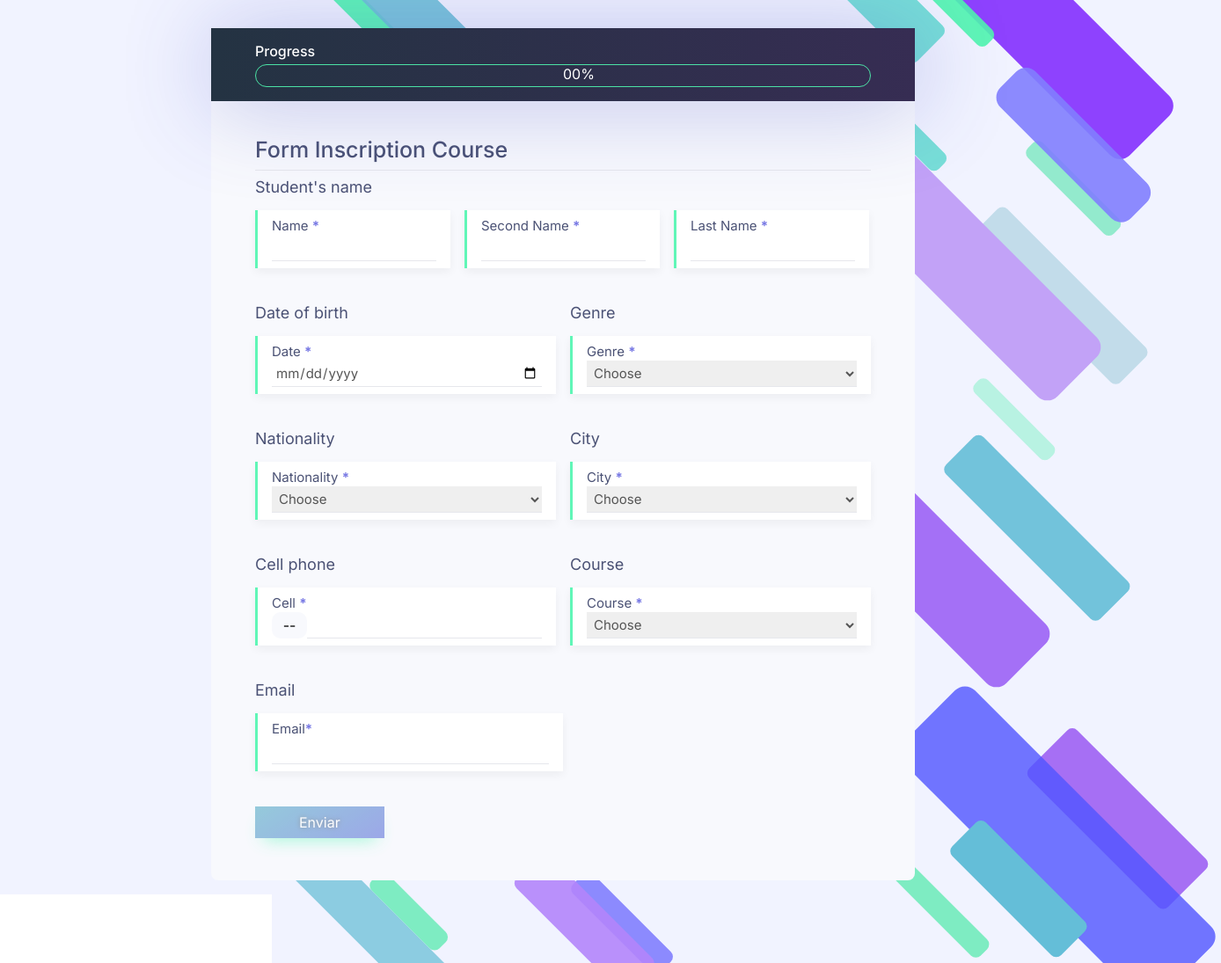
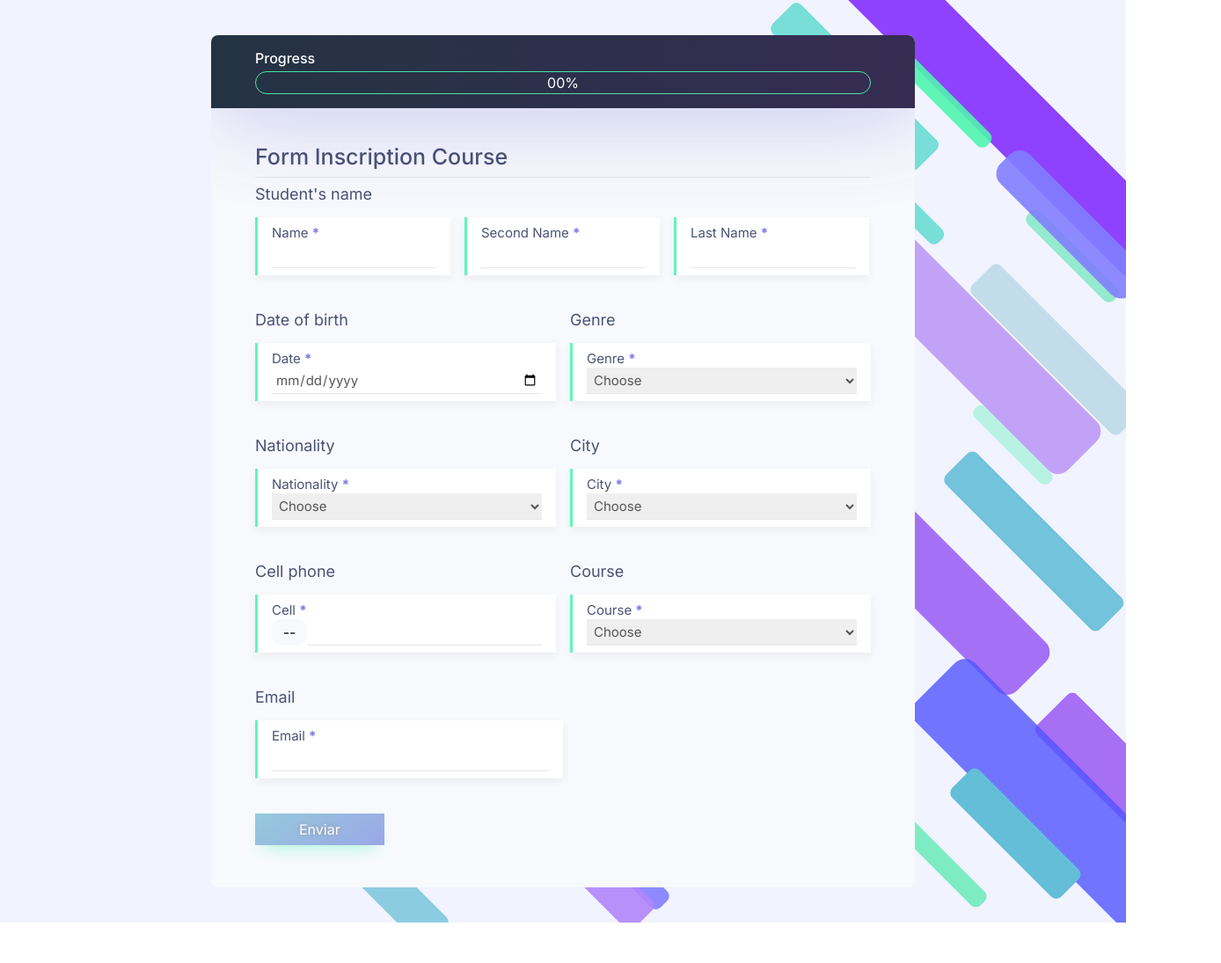
Before and after one commit to HunigoleSan/form-validation-hunigole, a plain HTML site: page index.html in a window 1280 px wide. Shown: the top 1095 px of the page at 88% size, 1388 px wide, since content can reach past the window. After the commit the page ends 1049 px from the top, so only its background shows below. Drawn offline with Linux system fonts and the light colour scheme; a script that the page names is missing.

Commit message:
Limpiando codigo

```diff
--- a/css/box_bg.css
+++ b/css/box_bg.css
@@ -1,13 +1,21 @@
-.box,
-.box * {
-    box-sizing: border-box;
+
+
+
+.cape-box{
+    width: 100%;
+    height: 100%;
+    position: absolute;
+    overflow: hidden;
+    z-index: 2;
+    top: 0;
+    display: flex;
+    justify-content: end;
 }
-
 .box {
-    width: 1079.41px;
-    height: 1276.41px;
-    position: absolute;
-    right: 0;
+    position: relative;
+    min-width: 1079.41px;
+    height: 100%;
+    right: 0%;
     top: 50%;
     transform: translate(10%,-50%);
     background-color: var(--soft-purple);
--- a/css/form_course.css
+++ b/css/form_course.css
@@ -1,5 +1,9 @@
 body{
     overflow-x: hidden;
+    width: 100%;
+    height: 100vh;
+    min-height: 100vh;
+    position: relative;
 }
 .flex-full{
     flex: 1;
@@ -25,25 +29,28 @@ body{
 .inscription{
     position: relative;
     width: 100%;
-    min-height: 100vh;
-    /* overflow: hidden; */
     background-color: var(--soft-purple);
     display: flex;
     justify-content: center;
     align-items: center;
-    padding: 3.2rem 1.6rem 1.6rem 1.6rem;
+    padding: 4rem 1.6rem;
 }
 body:has(.open){
     overflow: hidden;
 }
 
 .inscription__data{
+    border-radius: 12px;
+    overflow: hidden;
     width: 800px;
     background: var(--soft-grey);
     position: relative;
     z-index: 5;
     border-radius: .8rem;
 }
+
+
+
 
 .inscription__progress{
     position: sticky;
@@ -77,9 +84,9 @@ body:has(.open){
 .inscription__progress-value{
     position: absolute;
     left: 50%;
-    top: 50%;
+    top: 54px;
     font-size: 1.6rem;
-    transform: translate(-50% + 16px, -50% + 20px);
+    transform: translate(-50%, -50%);
     color: var(--white);
 }
 .header{
@@ -106,6 +113,7 @@ body:has(.open){
 .form__row{
     padding-bottom: 4rem;
 }
+
 .form__btns{
     display: flex;
     gap: 1.6rem;
@@ -276,12 +284,29 @@ body:has(.open){
     .form-capa{
         padding: 2rem;
     }
+    .form__submit {
+        width: 100%;
+    }
+    .form__buttons .form__row:last-child{
+        padding-bottom: 1.6rem;
+    }
+}
+@media (width <= 414px){
+    .form__buttons .form__row:last-child{
+        padding-bottom: 0px;
+    }
+    .header{
+
+    }
 }
 @media (width <= 375px){
-    .inscription__data,
-    .form-capa{
+    .form-capa,.form,.inscription__progress {
         padding: 1.6rem 2rem;
     }
+    .header__title{
+        font-size: 2.2rem;
+    }
+    .header{padding: 4rem 1.6rem 0rem 1.6rem;}
 
 }
 
--- a/index.html
+++ b/index.html
@@ -18,6 +18,7 @@
 
 <body>
     <section id="inscription" class="inscription">
+        <div class="cape-box">
             <div class="box">
                 <div class="rect rect-purple-1"></div>
                 <div class="rect rect-purple-7"></div>
@@ -52,6 +53,7 @@
                 <div class="rect rect-sky-2"></div>
                 <div class="rect rect-green-5"></div>
             </div>
+        </div>
         <section class="inscription__data">
             <div class="inscription__progress">
                 <p class="inscription__progress-title">Progress</p>
@@ -72,21 +74,26 @@
                             <div class="form__control_data">
                                 <div class="form__input">
                                     <label class="form__label" for="name_">Name <b class="purple colors">*</b> </label>
-                                    <input class="form__control control" pattern="[A-Za-záéíóúÁÉÍÓÚñÑ\s]+" maxlength="30" type="text" name="name" data-user="true" id="name_" required>
+                                    <input class="form__control control" pattern="[A-Za-záéíóúÁÉÍÓÚñÑ\s]+"
+                                        maxlength="30" type="text" name="name" data-user="true" id="name_" required>
                                 </div>
                                 <p id="name-error" class="message name"></p>
                             </div>
                             <div class="form__control_data">
                                 <div class="form__input">
-                                    <label class="form__label" for="second_name">Second Name <b class="purple colors">*</b> </label>
-                                    <input class="form__control control" pattern="[A-Za-záéíóúÁÉÍÓÚñÑ\s]+" maxlength="30" type="text" name="second_name" data-user="null" id="second_name">
+                                    <label class="form__label" for="second_name">Second Name <b
+                                            class="purple colors">*</b> </label>
+                                    <input class="form__control control" pattern="[A-Za-záéíóúÁÉÍÓÚñÑ\s]+"
+                                        maxlength="30" type="text" name="second_name" data-user="null" id="second_name">
                                 </div>
                                 <p id="second-name-error" class="message second_name"></p>
                             </div>
                             <div class="form__control_data">
                                 <div class="form__input">
-                                    <label class="form__label" for="last_name">Last Name <b class="purple colors">*</b> </label>
-                                    <input class="form__control control" maxlength="60" type="text" data-user="true" name="last_name" id="last_name">
+                                    <label class="form__label" for="last_name">Last Name <b class="purple colors">*</b>
+                                    </label>
+                                    <input class="form__control control" maxlength="60" type="text" data-user="true"
+                                        name="last_name" id="last_name">
                                 </div>
                                 <p id="last-name-error" class="message last_name"></p>
                             </div>
@@ -99,8 +106,10 @@
                                 <div class="form__button">
                                     <div class="form__control_data form__control_data-width">
                                         <div class="form__input">
-                                            <label class="form__label city-title" for="date_of_birth">Date <b class="purple colors">*</b> </label>
-                                            <input class="form__control control" type="date" data-user="true" name="date_of_birth" id="date_of_birth">
+                                            <label class="form__label city-title" for="date_of_birth">Date <b
+                                                    class="purple colors">*</b> </label>
+                                            <input class="form__control control" type="date" data-user="true"
+                                                name="date_of_birth" id="date_of_birth">
                                         </div>
                                         <p id="date-of-birth-error" class="message date_of_birth"></p>
                                     </div>
@@ -111,8 +120,10 @@
                                 <div class="form__button">
                                     <div class="form__control_data form__control_data-width">
                                         <div class="form__input">
-                                            <label class="form__label city-title" for="genre">Genre <b class="purple colors">*</b> </label>
-                                            <select id="genre" class="form__control control" data-user="true" name="genre" required>
+                                            <label class="form__label city-title" for="genre">Genre <b
+                                                    class="purple colors">*</b> </label>
+                                            <select id="genre" class="form__control control" data-user="true"
+                                                name="genre" required>
                                                 <option value="choose">Choose</option>
                                                 <option value="Femenina">Femenina</option>
                                                 <option value="Masculino">Masculino</option>
@@ -132,8 +143,10 @@
                                 <div class="form__button">
                                     <div class="form__control_data form__control_data-width">
                                         <div class="form__input">
-                                            <label class="form__label city-title" for="nationality">Nationality <b class="purple colors">*</b> </label>
-                                            <select id="nationality" class="form__control control" name="nationality" data-user="true" required>
+                                            <label class="form__label city-title" for="nationality">Nationality <b
+                                                    class="purple colors">*</b> </label>
+                                            <select id="nationality" class="form__control control" name="nationality"
+                                                data-user="true" required>
                                                 <option value="choose">Choose</option>
                                                 <option value="peruana">Peruana</option>
                                                 <option value="chilena">Chilena</option>
@@ -151,8 +164,10 @@
                                 <div class="form__button">
                                     <div class="form__control_data form__control_data-width">
                                         <div class="form__input">
-                                            <label class="form__label city-title" for="city">City <b class="purple colors">*</b> </label>
-                                            <select id="city" class="form__control control" data-user="true" name="city" required>
+                                            <label class="form__label city-title" for="city">City <b
+                                                    class="purple colors">*</b> </label>
+                                            <select id="city" class="form__control control" data-user="true" name="city"
+                                                required>
                                                 <option value="choose">Choose</option>
                                             </select>
                                         </div>
@@ -170,10 +185,13 @@
                                 <div class="form__button">
                                     <div class="form__control_data form__control_data-width">
                                         <div class="form__input">
-                                            <label class="form__label" for="cell">Cell <b class="purple colors">*</b> </label>
+                                            <label class="form__label" for="cell">Cell <b class="purple colors">*</b>
+                                            </label>
                                             <div class="flex">
                                                 <div id="prefix" class="form__prefix">--</div>
-                                                <input class="form__control control" pattern="[A-Za-záéíóúÁÉÍÓÚñÑ\s]+" type="tel" maxlength="9" name="cell" data-user="true" id="cell" required>
+                                                <input class="form__control control" pattern="[A-Za-záéíóúÁÉÍÓÚñÑ\s]+"
+                                                    type="tel" maxlength="9" name="cell" data-user="true" id="cell"
+                                                    required>
                                             </div>
                                         </div>
                                         <p id="cell-error" class="message cell"></p>
@@ -185,8 +203,10 @@
                                 <div class="form__button">
                                     <div class="form__control_data form__control_data-width">
                                         <div class="form__input">
-                                            <label class="form__label city-title" for="course">Course <b class="purple colors">*</b> </label>
-                                            <select id="course" class="form__control control" data-user="true" name="course" required>
+                                            <label class="form__label city-title" for="course">Course <b
+                                                    class="purple colors">*</b> </label>
+                                            <select id="course" class="form__control control" data-user="true"
+                                                name="course" required>
                                                 <option value="choose">Choose</option>
                                                 <option value="frontEnd">Front-end</option>
                                                 <option value="backEnd">Back-end</option>
@@ -208,8 +228,10 @@
                                 <div class="form__button">
                                     <div class="form__control_data form__control_data-width">
                                         <div class="form__input email-control">
-                                            <label class="form__label" for="email">Email<b class="purple colors">*</b> </label>
-                                            <input class="form__control control" type="email" name="email" data-user="true" id="email" required>
+                                            <label class="form__label" for="email">Email <b class="purple colors">*</b>
+                                            </label>
+                                            <input class="form__control control" type="email" name="email"
+                                                data-user="true" id="email" required>
                                         </div>
                                         <p id="email-error" class="message email"></p>
                                     </div>
@@ -223,12 +245,11 @@
                 </fieldset>
             </form>
         </section>
+
     </section>
     <script src="js/form-validation.js" type="module"></script>
     <script src="js/nationality-select.js" type="module"></script>
     <script src="js/main.js" type="module"></script>
-
-
 </body>
 
 </html>
--- a/js/customization-form.js
+++ b/js/customization-form.js
@@ -25,8 +25,6 @@ function customizationForm(stateMessage, parentInput, childSibling, message) {
     } else {
         if (parentInput.classList.contains("email-control")) {
             if (message.textContent === "Correct") {
-                console.log(message.textContent)
-
                 message.classList.remove("form__message-error");
                 message.classList.remove("form__message-default");
                 message.classList.add("form__message-success");
--- a/js/form-add-user.js
+++ b/js/form-add-user.js
@@ -11,7 +11,6 @@ function addFormUser(name, second, last, nationality, city, genre, date,cell, co
     dataFormUser["cell"] = cell.value;
     dataFormUser["course"] = course.value;
     dataFormUser["date-inscription"] = currentDate.getFullYear()+"-"+String((currentDate.getMonth()+1)).padStart(2,"0")+"-"+String(currentDate.getDate()).padStart(2,"0");
-
     console.log(dataFormUser)
     cleanControl(name,second,last,nationality,city,genre,date,cell,course)
     return dataFormUser
```
Also changed, not shown: js/clean-message.js (+4 -3 lines), js/message-error.js (+2 -5 lines), images/result_form_success.png (added), 1 other file. Lines whose indentation alone changed are shown as unchanged.
